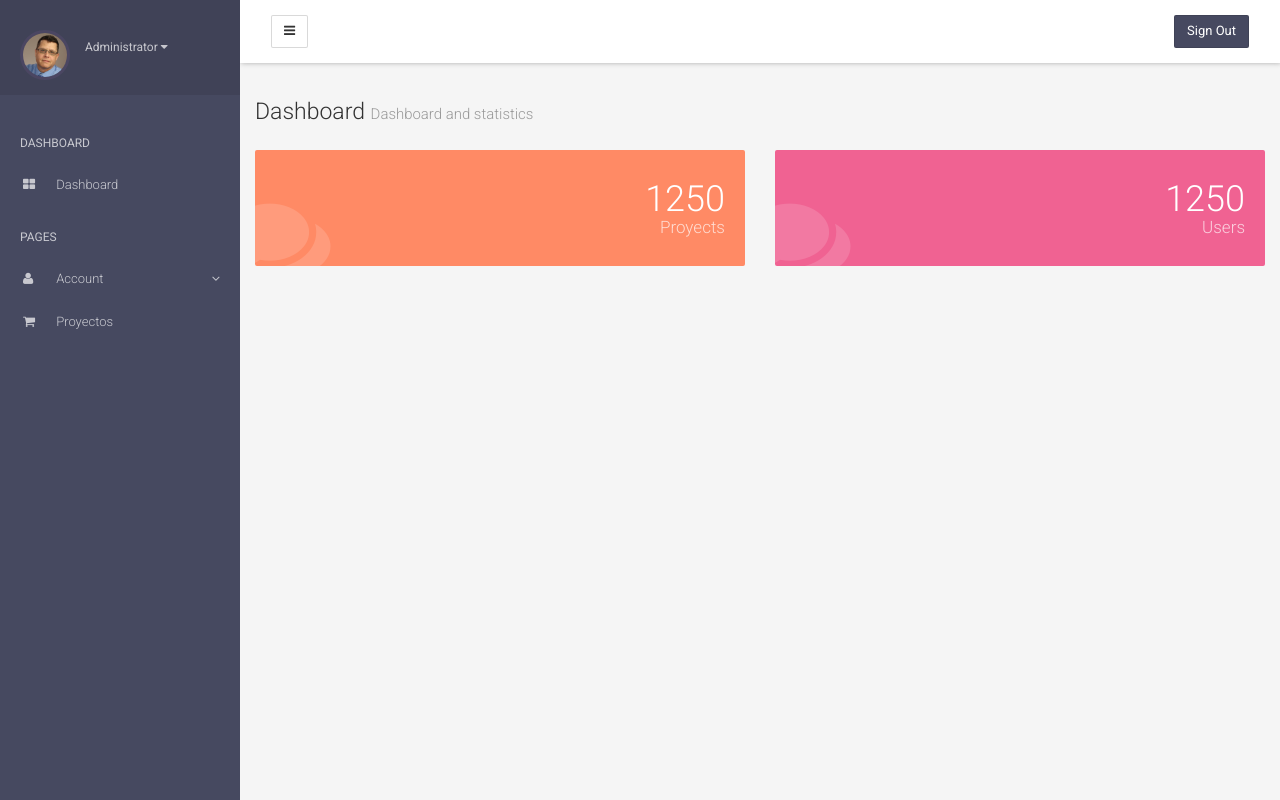
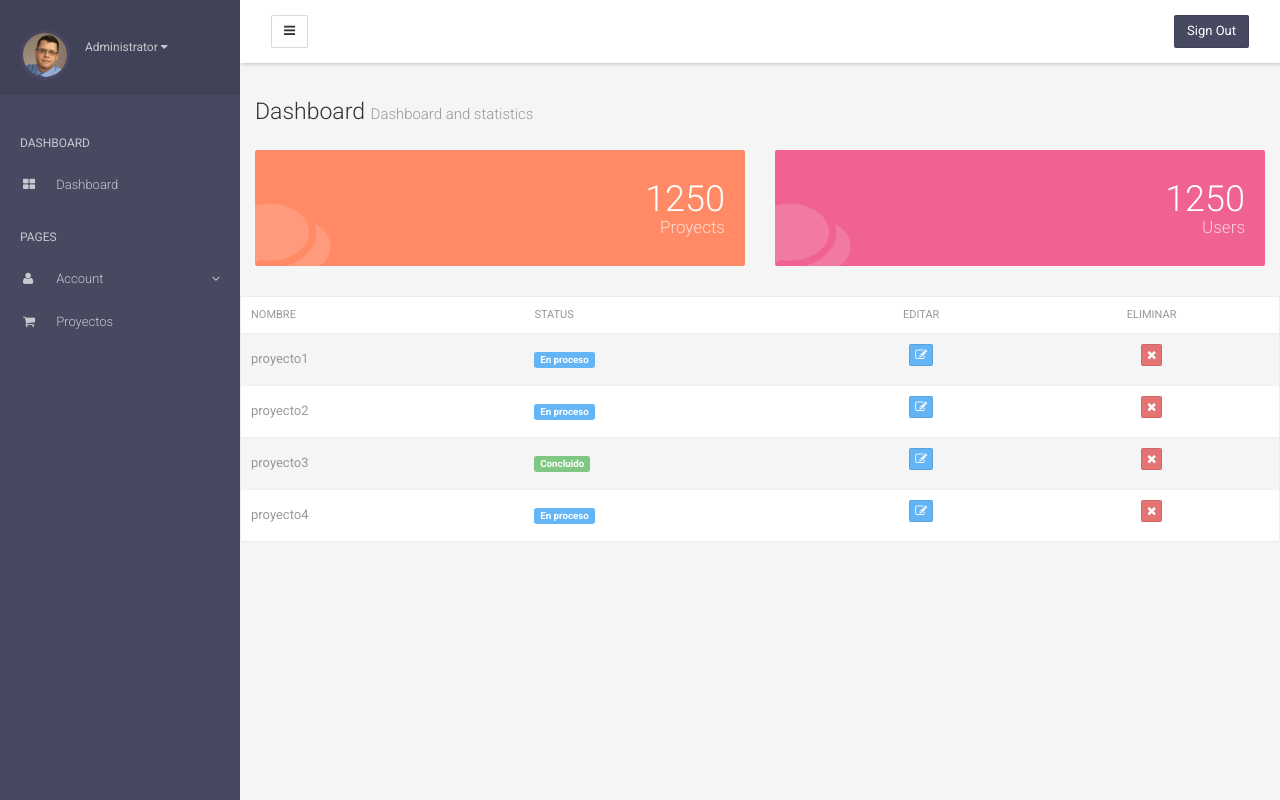
Before and after one commit to carloserquen/FinalTaller, a Django app: template apps/users/templates/users/panel.html in a window 1280 px wide. Run offline with Django 3.2, Linux system fonts and the light colour scheme; the template is opened without the code that fills it: values that come from a table or form of the project are taken from there, others are empty; data comes from the database, SQL or seed files in the repository; both versions use the stored data as it was after the commit; style sheets or scripts are compiled from the project's sources; parts of the project's set-up code (start-up, migrations or seed data) failed here and were passed over; some libraries are stand-ins or nearby versions.

Commit message:
adding list projects to panel dashboard

```diff
--- a/apps/users/templates/users/panel.html
+++ b/apps/users/templates/users/panel.html
@@ -25,4 +25,42 @@
 
       </div>
     </div>
+      <div class="row panel panel-default">
+        {% if proyectos %}
+               <table id="mytable" class="table table-striped">
+              <thead class="thead-custom">
+                <th>Nombre</th>
+                <th>Status</th>
+                <th class="text-center">Editar</th>
+                <th class="text-center">Eliminar</th>
+              </thead>
+              <tbody>
+                {% for proyecto in proyectos %}
+                <tr>
+                  <td>{{ proyecto.proyecto_nombre }}</td>
+                  {% if proyecto.concluido %}
+                  <td><span class="label label-success">Concluido</span></td>
+                  {% else %}
+                  <td><span class="label label-info">En proceso</span></td>
+                  {% endif %}
+                  <td class="text-center">
+                    <p data-placement="top" data-toggle="tooltip" title="Edit">
+                      <button class="btn btn-info btn-xs">
+                        <i class="fa fa-pencil-square-o" aria-hidden="true"></i>
+                      </button>
+                    </p>
+                  </td>
+                  <td class="text-center">
+                    <p data-placement="top" data-toggle="tooltip" title="Delete">
+                      <button class="btn btn-danger btn-xs">
+                        <i class="fa fa-times" aria-hidden="true"></i>
+                      </button>
+                    </p>
+                  </td>
+                </tr>
+                {% endfor %}
+              </tbody>
+            </table>
+        {% endif %}
+      </div>
 {% endblock %}
--- a/templates/common/base.html
+++ b/templates/common/base.html
@@ -15,7 +15,8 @@
   <!-- CSS Plugins -->
   <link rel="stylesheet" href="{% static 'assets/plugins/font-awesome/css/font-awesome.min.css' %}">
   <link rel="stylesheet" href="{% static 'assets/plugins/perfect-scrollbar/css/perfect-scrollbar.min.css' %}">
-
+  <link rel="stylesheet" href="{% static 'assets/plugins/perfect-scrollbar/css/perfect-scrollbar.min.css' %}">
+  <link rel="stylesheet" href="{% static 'assets/plugins/datatables/datatables.min.css' %}">
   <!-- CSS Global -->
   <link href="{% static 'assets/css/styles.css' %}" rel="stylesheet">
 
@@ -146,6 +147,7 @@
     <script src="{% static 'assets/plugins/chart-js/Chart.min.js' %}"></script>
     <script src="{% static 'assets/plugins/count-to/jquery.countTo.js' %}"></script>
     <script src="{% static 'assets/plugins/perfect-scrollbar/js/perfect-scrollbar.jquery.min.js' %}"></script>
+    <script src="{% static 'assets/plugins/datatables/datatables.min.js' %}"></script>
 
     <!-- JS Custom -->
     <script src="{% static 'assets/js/custom.js' %}"></script>
```
Also changed, not shown: apps/users/views.py (+7 -0 lines), db.sqlite3, 3 other files.
